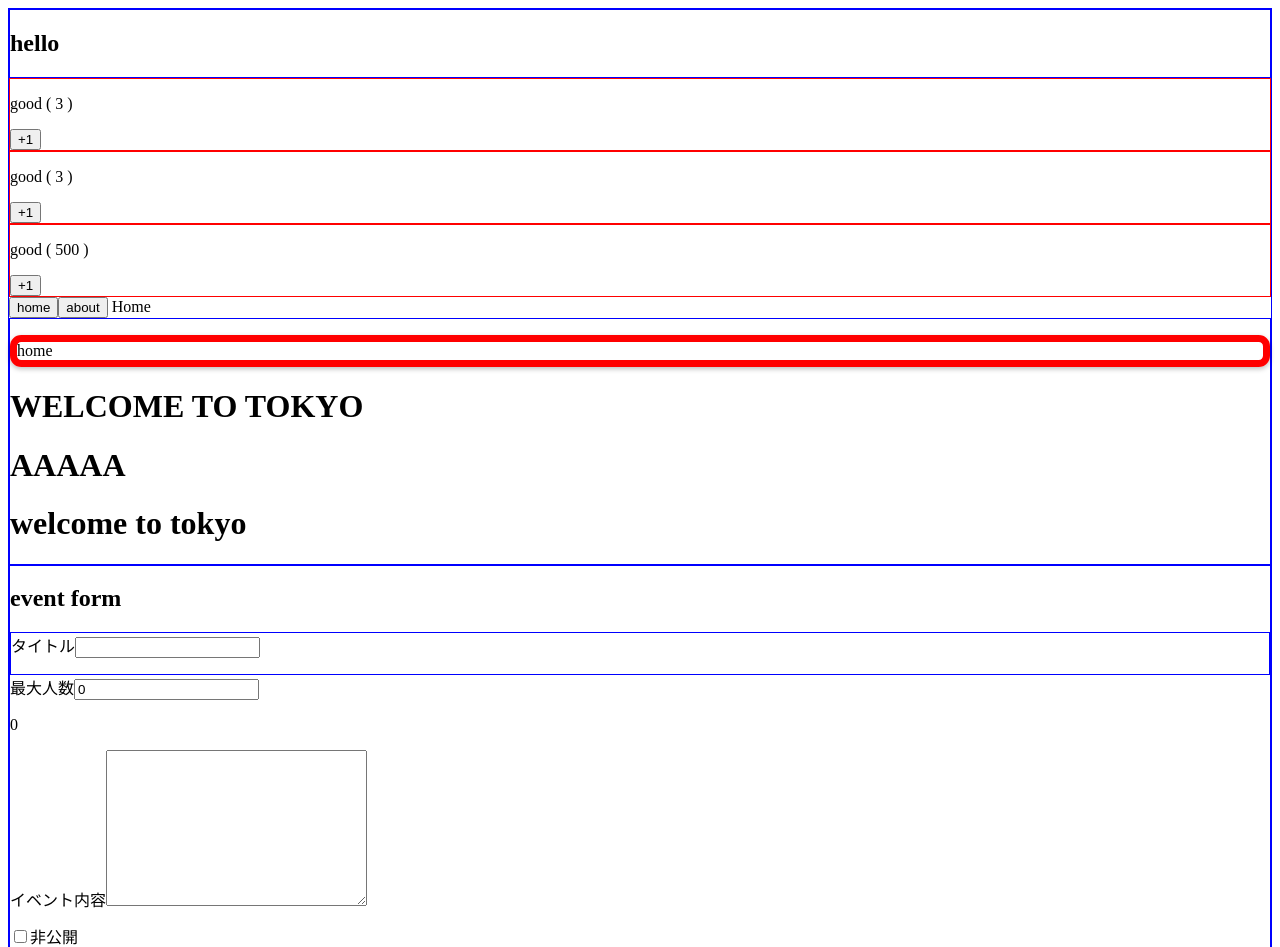
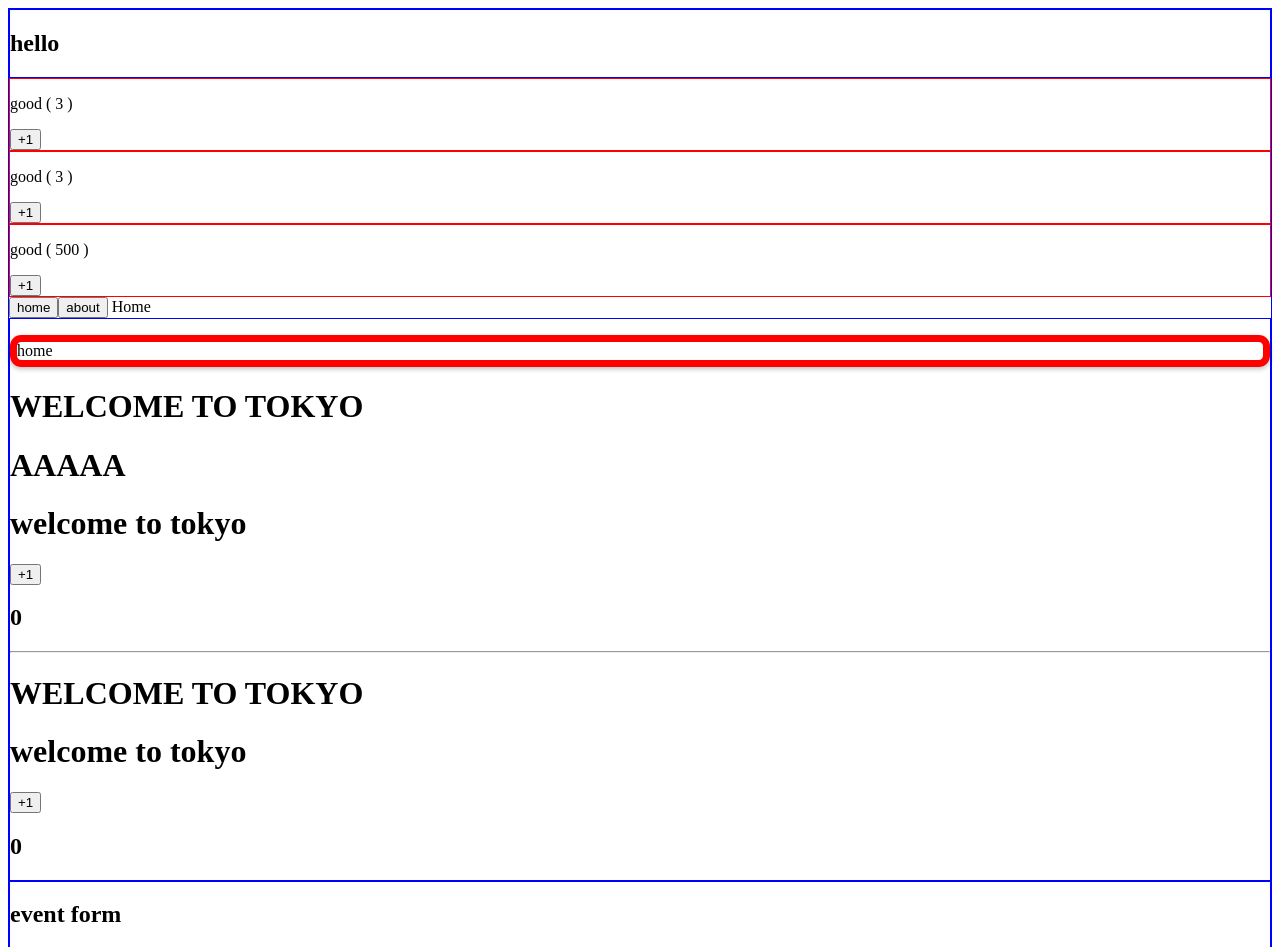
Before and after one commit to cb-higami/vue-practice, a Vue app in the folder udemy-vue.js/: page / in a window 1280 px wide. Shown: the top 947 px of the page. Built offline with nearby package versions, Linux system fonts and the light colour scheme.

Commit message:
ミックスインの作成

```diff
--- /dev/null
+++ b/udemy-vue.js/src/components/CounterNumber.vue
@@ -0,0 +1,16 @@
+<template>
+    <div>
+        <h1> {{ title | upperCase }}</h1>
+        <h1> {{ "WELCOME TO TOKYO" | lowerCase }}</h1>
+        <button @click="number++">+1</button>
+        <h2>{{ number }}</h2>
+    </div>
+</template>
+
+<script>
+import { tokyoNumber } from '@/tokyoNumber';
+
+export default {
+    mixins: [tokyoNumber]
+}
+</script>
--- a/udemy-vue.js/src/components/Home.vue
+++ b/udemy-vue.js/src/components/Home.vue
@@ -4,22 +4,28 @@
         <h1> {{ title | upperCase }}</h1>
         <h1> {{ 'aaaaa' | upperCase }}</h1>
         <h1> {{ "WELCOME TO TOKYO" | lowerCase }}</h1>
+        <button @click="number++">+1</button>
+        <h2>{{ number }}</h2>
+        <hr>
+        <CountNumber></CountNumber>
     </div>
 </template>
 
 <script>
+import CountNumber from './CounterNumber.vue'
+import { tokyoNumber } from '@/tokyoNumber';
+
 export default {
-    data() {
-        return {
-            title : 'welcome to tokyo'
-        }
+    mixins: [tokyoNumber],
+    components : {
+        CountNumber
     },
-    //フィルター ローカル登録
-    filters: {
-        lowerCase(value) {
-            return value.toLowerCase()
-        }
-    },
+    // //フィルター ローカル登録
+    // filters: {
+    //     lowerCase(value) {
+    //         return value.toLowerCase()
+    //     }
+    // },
     //ディレクティブ ローカル登録
     directives: {
         border(el, binding) {
--- /dev/null
+++ b/udemy-vue.js/src/tokyoNumber.js
@@ -0,0 +1,14 @@
+export const tokyoNumber = {
+    data() {
+        return {
+            title : 'welcome to tokyo',
+            subTitle : 'tokyo is a greate city',
+            number: 0
+        }
+    },
+    filters: {
+        lowerCase(value) {
+            return value.toLowerCase()
+        }
+    },
+}
```
